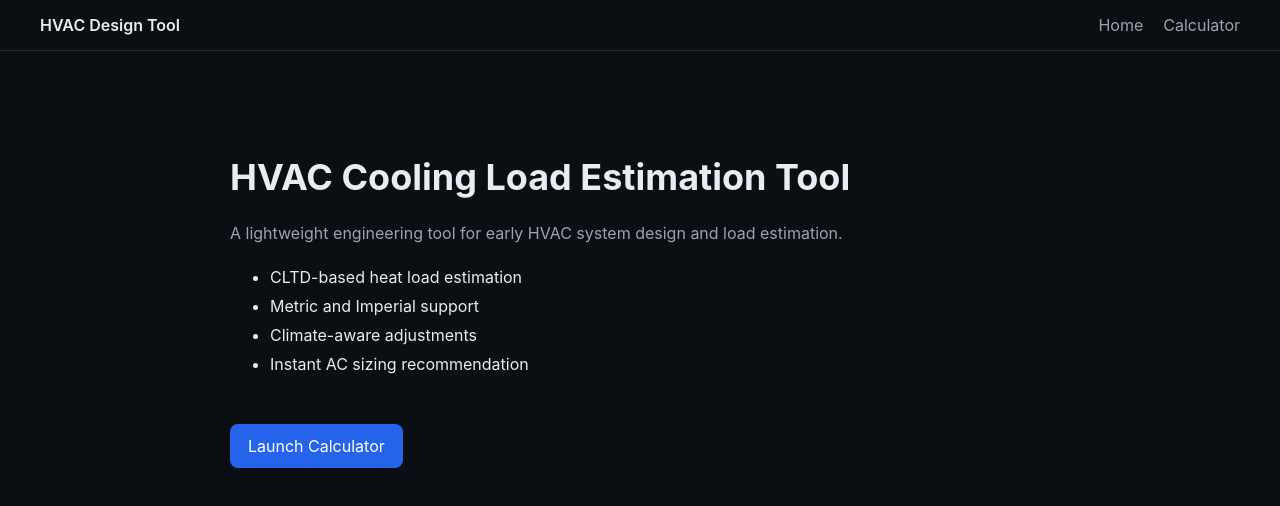
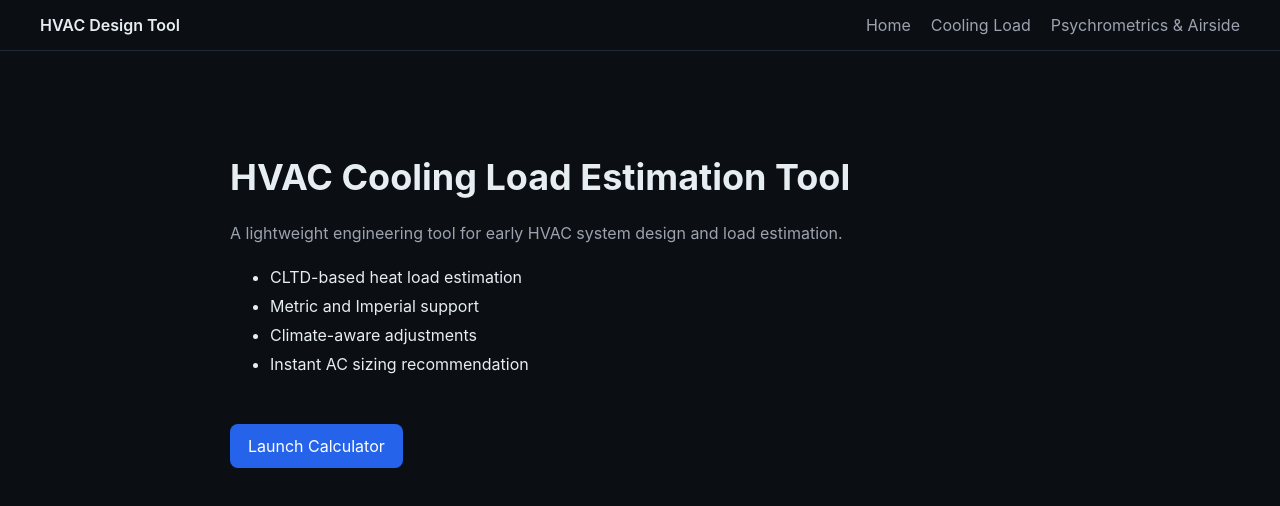
Before and after one commit to idbalorg/hvac-calculator, a React (Vite) app in the folder mep-ai-calculator/: page / in a window 1280 px wide. Shown: the top 506 px of the page. Built offline with nearby package versions, Linux system fonts and the light colour scheme.

Commit message:
Stage 13: add airside design navigation

```diff
--- a/mep-ai-calculator/src/components/Navbar.jsx
+++ b/mep-ai-calculator/src/components/Navbar.jsx
@@ -8,7 +8,8 @@ export default function Navbar() {
 
       <div className="links">
         <Link to="/">Home</Link>
-        <Link to="/calculator">Calculator</Link>
+        <Link to="/calculator">Cooling Load</Link>
+        <Link to="/airside">Psychrometrics & Airside</Link>
       </div>
     </div>
   );
```
